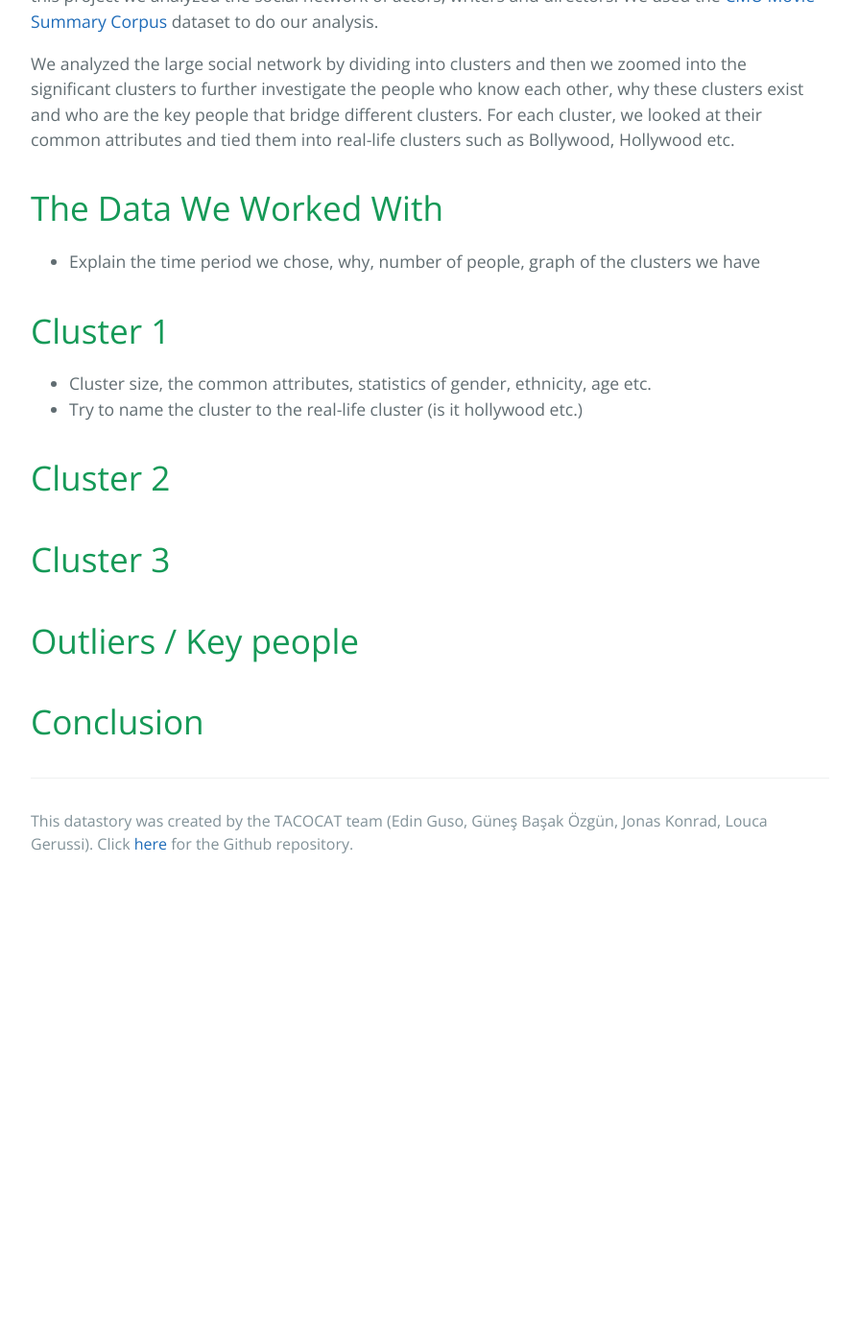
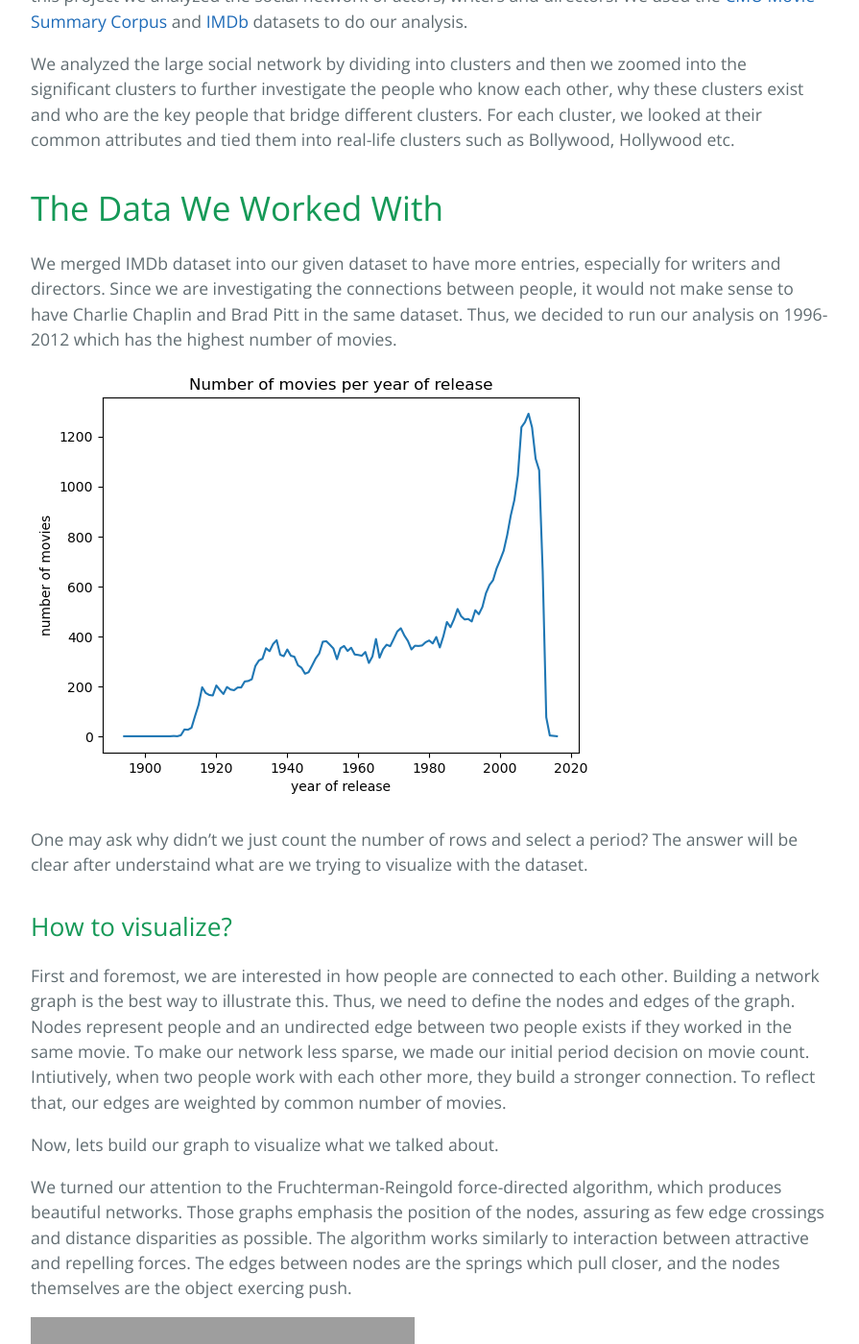
Before and after one commit to tacocat-ada/tacocat-ada.github.io, a Jekyll site: the page built from index.md, in a window 1280 px wide and 1400 px high, scrolled down 916 px. Shown: the whole window at 96% size, without its empty margins (192-1087 px from the left). Built offline with Jekyll 4.4.1, drawn with Linux system fonts in a browser that asks for light colours; before the commit the page ends 1839 px from its top, so only the background shows below that; some of the changed text lies outside the part shown; grey boxes are pictures that could not be loaded.

Commit message:
Add cluster steps

```diff
--- a/index.md
+++ b/index.md
@@ -11,13 +11,33 @@ _"It's Not What You Know. It's Who You Know"_
 Everyone has heard this quote or experienced it first hand. It is no secret that social network has a large impact on career and personal life.
 
 Even going further, we could argue that this quote is created by someone from the movie industry. In this project we analyzed the
-social network of actors, writers and directors. We used the [CMU Movie Summary Corpus](https://www.cs.cmu.edu/~ark/personas/) dataset to do our analysis.
+social network of actors, writers and directors. We used the [CMU Movie Summary Corpus](https://www.cs.cmu.edu/~ark/personas/) and [IMDb](https://www.imdb.com/interfaces/) datasets to do our analysis.
 
 We analyzed the large social network by dividing into clusters and then we zoomed into the significant clusters to further investigate the people who know each other, why these clusters exist and who are the key people that bridge different clusters. For each cluster, we looked at their common attributes and tied them into real-life clusters such as Bollywood, Hollywood etc.
 
 # The Data We Worked With
 
-- Explain the time period we chose, why, number of people, graph of the clusters we have
+We merged IMDb dataset into our given dataset to have more entries, especially for writers and directors. Since we are investigating the connections between people, it would not make sense to have Charlie Chaplin and Brad Pitt in the same dataset. Thus, we decided to run our analysis on 1996-2012 which has the highest number of movies.
+
+![Initial dataframe](/images/initial_movie_count.png)
+
+One may ask why didn't we just count the number of rows and select a period? The answer will be clear after understaind what are we trying to visualize with the dataset.
+
+## How to visualize?
+
+First and foremost, we are interested in how people are connected to each other. Building a network graph is the best way to illustrate this. Thus, we need to define the nodes and edges of the graph. Nodes represent people and an undirected edge between two people exists if they worked in the same movie. To make our network less sparse, we made our initial period decision on movie count. Intiutively, when two people work with each other more, they build a stronger connection. To reflect that, our edges are weighted by common number of movies.
+
+Now, lets build our graph to visualize what we talked about.
+
+We turned our attention to the Fruchterman-Reingold force-directed algorithm, which produces beautiful networks. Those graphs emphasis the position of the nodes, assuring as few edge crossings and distance disparities as possible. The algorithm works similarly to interaction between attractive and repelling forces. The edges between nodes are the springs which pull closer, and the nodes themselves are the object exercing push.
+
+![Initial network](/images/initial_network.jpg)
+
+We see some natural clusterings occur, so we run a clustering algorithm to understand the reason. We used OPTICS clustering algorithm, which has foundations from DBSCAN but allows rejecting clusters under a certain size. We choose to reject clusters under 400 people to focus on more generalizable clusters.
+
+![Cluster Optics](/images/cluster_optics.jpg)
+
+We have 5 large clusters (differentiated by color) and some outliers. Now we can look into each cluster, understand the patterns inside and who these outliers are.
 
 # Cluster 1
 
```
Also changed, not shown: other parts of index.md (+4 -0 lines), images/initial_movie_count.png (added), 2 other files.
